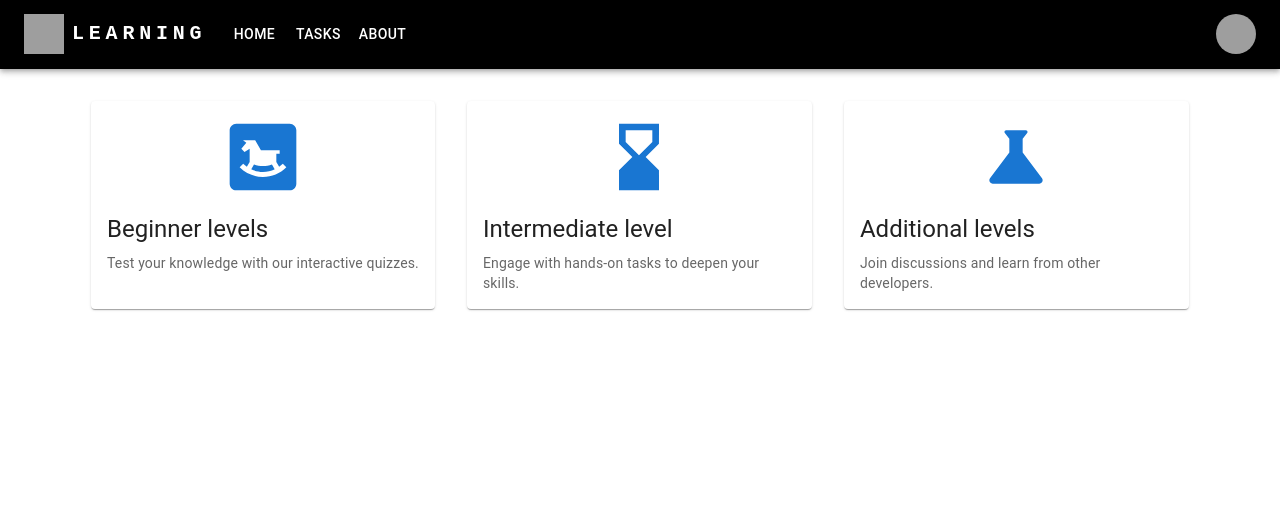
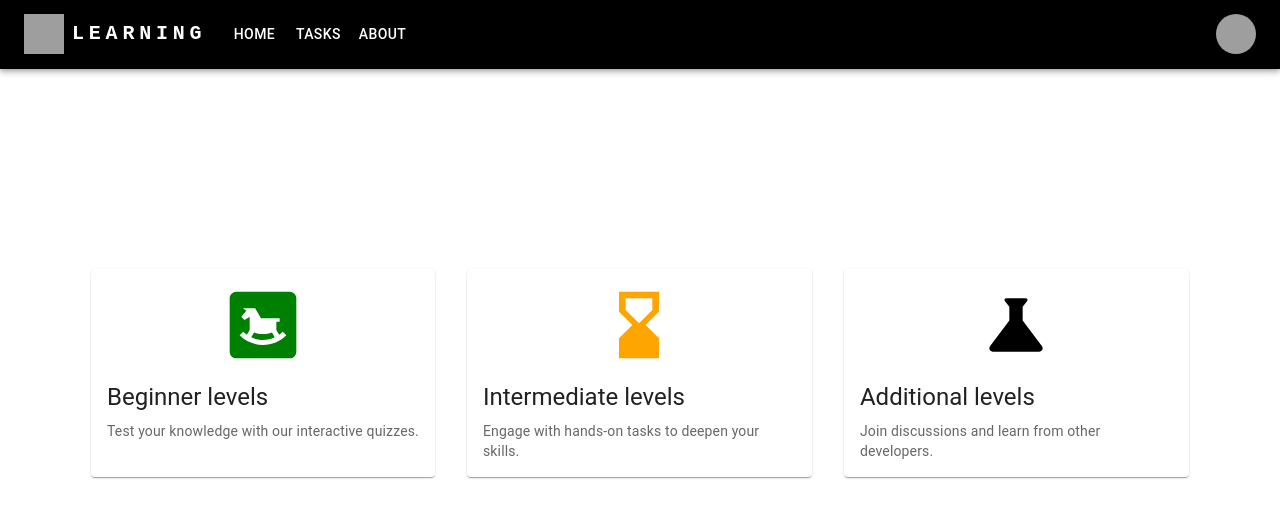
Before and after one commit to julia6twp/PythonLearn_App, a React (Create React App) app: page /tasks in a window 1280 px wide. Shown: the top 518 px of the page. Built offline with nearby package versions, Linux system fonts and the light colour scheme; grey boxes are pictures that could not be loaded.

Commit message:
Tasks v1

```diff
--- a/src/App.js
+++ b/src/App.js
@@ -1,25 +1,12 @@
+// src/App.js
 import React from 'react';
-import { BrowserRouter as Router, Routes, Route } from 'react-router-dom';
-import Home from './pages/Home';
-import About from './pages/About';
-import BeginnerPage from './pages/BeginnerPage';
-import Quiz from './pages/Quiz';
-import PracticalTask from './pages/PracticalTask';
-import ErrorPage from './pages/ErrorPage';
-import Tasks from "./pages/Tasks";
+import { BrowserRouter as Router } from 'react-router-dom';
+import Routing from './Routing';
 
 function App() {
     return (
         <Router>
-            <Routes>
-                <Route path="/" element={<Home />} />
-                <Route path="/about" element={<About />} />
-                <Route path="/tasks" element={<Tasks />} />
-                <Route path="/levels/beginner" element={<BeginnerPage />} />
-                <Route path="/quiz" element={<Quiz />} />
-                <Route path="/practical-task" element={<PracticalTask />} />
-                <Route path="*" element={<ErrorPage />} />
-            </Routes>
+            <Routing />
         </Router>
     );
 }
--- /dev/null
+++ b/src/Routing.js
@@ -0,0 +1,26 @@
+// src/Routing.js
+import React from 'react';
+import { Routes, Route } from 'react-router-dom';
+import Home from './pages/Home';
+import About from './pages/About';
+import BeginnerPage from './pages/BeginnerPage';
+import Quiz from './pages/Quiz';
+import PracticalTask from './pages/PracticalTask';
+import ErrorPage from './pages/ErrorPage';
+import Tasks from "./pages/Tasks";
+
+function Routing() {
+    return (
+        <Routes>
+            <Route path="/" element={<Home />} />
+            <Route path="/about" element={<About />} />
+            <Route path="/tasks" element={<Tasks />} />
+            <Route path="/levels/beginner" element={<BeginnerPage />} />
+            <Route path="/quiz" element={<Quiz />} />
+            <Route path="/practical-task" element={<PracticalTask />} />
+            <Route path="*" element={<ErrorPage />} />
+        </Routes>
+    );
+}
+
+export default Routing;
--- a/src/components/ActionAreaCard.js
+++ b/src/components/ActionAreaCard.js
@@ -8,7 +8,7 @@ import CardActionArea from '@mui/material/CardActionArea';
 import Box from '@mui/material/Box';
 import { useNavigate } from 'react-router-dom';
 
-export default function ActionAreaCard({ title, description, IconComponent, link }) {
+export default function ActionAreaCard({ title, description, IconComponent, link, iconColor }) {
     const navigate = useNavigate();
 
     const handleClick = () => {
@@ -27,7 +27,7 @@ export default function ActionAreaCard({ title, description, IconComponent, link
                     }}
                 >
                     {/* Wyświetlanie ikony */}
-                    <IconComponent sx={{ fontSize: 80, color: 'primary.main' }} />
+                    <IconComponent sx={{ fontSize: 80, color: iconColor }} />
                 </Box>
                 <CardContent>
                     <Typography gutterBottom variant="h5" component="div">
--- a/src/components/HomeCards.js
+++ b/src/components/HomeCards.js
@@ -25,18 +25,21 @@ function HomeCards() {
                 description="Test your knowledge with our interactive quizzes."
                 IconComponent={InfoIcon}
                 link="/about"
+                iconColor="black"
             />
             <ActionAreaCard
                 title="Tasks"
                 description="Engage with hands-on tasks to deepen your skills."
                 IconComponent={AssignmentIcon}
-                link="/levels"
+                link="/tasks"
+                iconColor="black"
             />
             <ActionAreaCard
                 title="Achievements"
                 description="Join discussions and learn from other developers."
                 IconComponent={EmojiEventsIcon}
                 link="/achievements"
+                iconColor="black"
             />
         </Box>
     );
--- a/src/components/TasksCards.js
+++ b/src/components/TasksCards.js
@@ -18,7 +18,7 @@ function TasksCards() {
                 display: 'flex',
                 justifyContent: 'center',
                 gap: 4, // odstępy między kartami
-                paddingTop: 4, // odstęp od góry strony
+                paddingTop: 25, // odstęp od góry strony
             }}
         >
 
@@ -27,18 +27,21 @@ function TasksCards() {
                 description="Test your knowledge with our interactive quizzes."
                 IconComponent={BedroomBabyIcon}
                 link="/about"
+                iconColor="green"
             />
             <ActionAreaCard
-                title="Intermediate level"
+                title="Intermediate levels"
                 description="Engage with hands-on tasks to deepen your skills."
                 IconComponent={HourglassBottomIcon}
                 link="/levels"
+                iconColor="orange"
             />
             <ActionAreaCard
                 title="Additional levels"
                 description="Join discussions and learn from other developers."
                 IconComponent={ScienceIcon}
                 link="/achievements"
+                iconColor="black"
             />
         </Box>
     );
```
